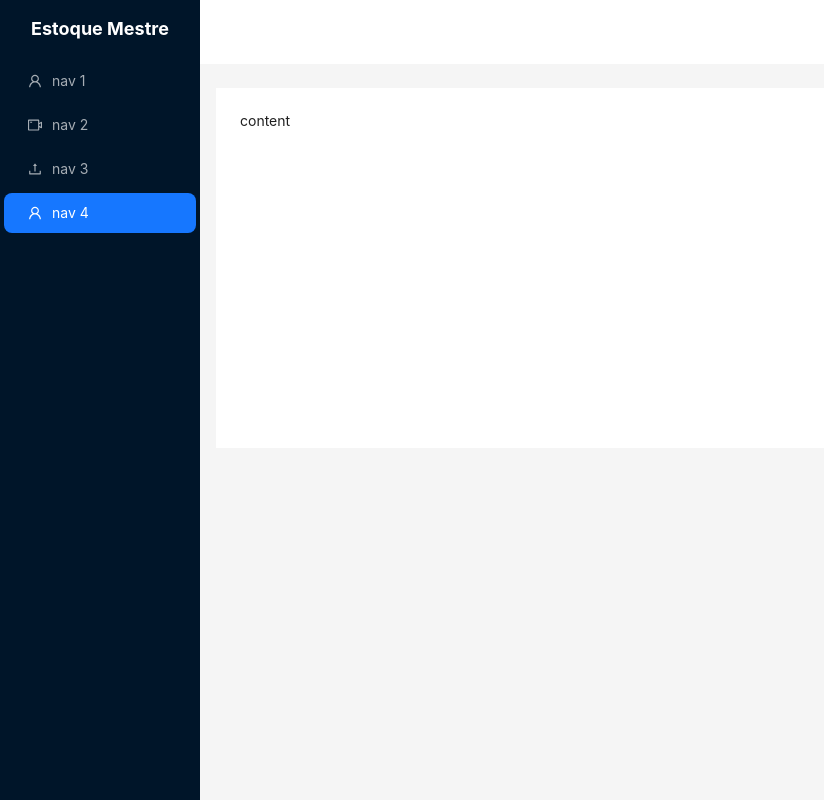
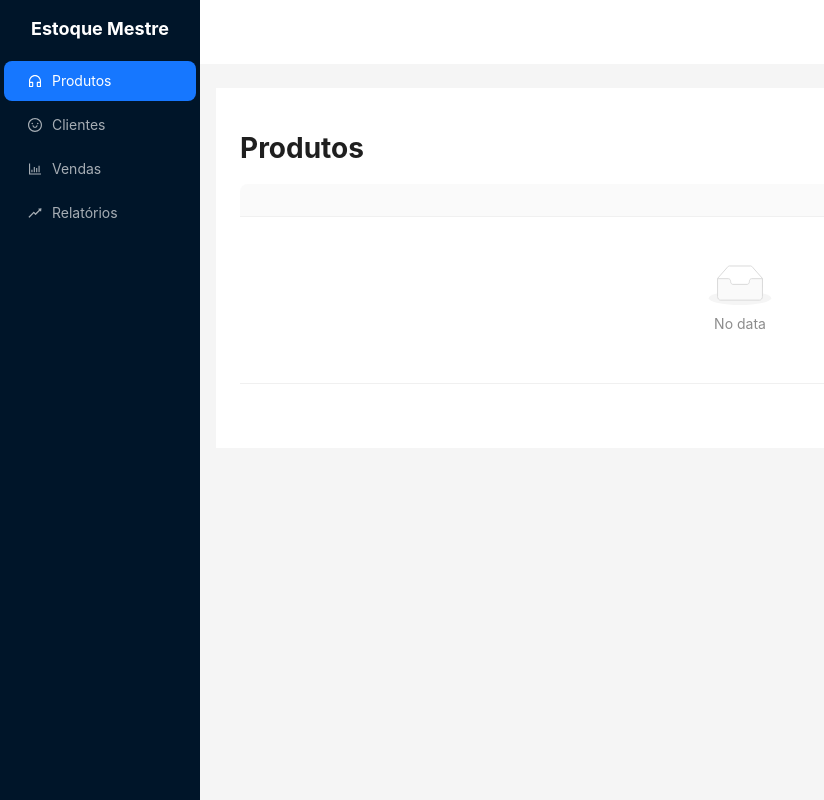
Before and after one commit to josecarlos19/uni-topicos, a Next.js app in the folder frontend/: page / in a window 1280 px wide. Shown: the top 800 px of the page, without its empty margins (0-824 px from the left). Built offline with nearby package versions, Linux system fonts and the light colour scheme.

Commit message:
ft: crated table

```diff
--- /dev/null
+++ b/frontend/src/components/TableList.tsx
@@ -0,0 +1,30 @@
+import { Table } from "antd";
+const { Column } = Table;
+
+interface tableColumn {
+  title: string;
+  dataIndex: string;
+  key: string;
+}
+
+interface Props {
+  colums: tableColumn[];
+  data: any[];
+}
+
+const TableComponent = ({ colums, data }: Props) => {
+  console.log(colums);
+  return (
+    <Table dataSource={data}>
+      {colums.map((column) => (
+        <Column
+          title={column.title}
+          dataIndex={column.dataIndex}
+          key={column.key}
+        />
+      ))}
+    </Table>
+  );
+};
+
+export default TableComponent;
--- a/frontend/src/pages/index.tsx
+++ b/frontend/src/pages/index.tsx
@@ -1,7 +1,13 @@
-import React from 'react';
-import { UploadOutlined, UserOutlined, VideoCameraOutlined } from '@ant-design/icons';
-import { Layout, Menu, theme } from 'antd';
-import styles from '../styles/Home.module.css'
+import React, { useState } from "react";
+import styles from "../styles/Home.module.css";
+import {
+  CustomerServiceOutlined,
+  SmileOutlined,
+  BarChartOutlined,
+  RiseOutlined,
+} from "@ant-design/icons";
+import { Layout, Menu, theme } from "antd";
+import TableList from "@/components/TableList";
 
 const { Header, Content, Footer, Sider } = Layout;
 
@@ -10,19 +16,40 @@ const App: React.FC = () => {
     token: { colorBgContainer },
   } = theme.useToken();
 
+  const [currentLabel, setCurrentLabel] = useState("Produtos");
+
+  const sideBarItens = [
+    {
+      icon: CustomerServiceOutlined,
+      label: "Produtos",
+      key: 1,
+    },
+    {
+      icon: SmileOutlined,
+      label: "Clientes",
+      key: 2,
+    },
+    {
+      icon: BarChartOutlined,
+      label: "Vendas",
+      key: 3,
+    },
+    {
+      icon: RiseOutlined,
+      label: "Relatórios",
+      key: 4,
+    },
+  ];
+
+  function changeSideBarItem(event: any) {
+    const label = sideBarItens.find((item) => +item.key === +event.key);
+    setCurrentLabel(label!.label);
+  }
+
   return (
     <Layout>
-      <Sider
-        breakpoint="lg"
-        collapsedWidth="0"
-        onBreakpoint={(broken) => {
-          console.log(broken);
-        }}
-        onCollapse={(collapsed, type) => {
-          console.log(collapsed, type);
-        }}
-      >
-        <div className="demo-logo-vertical" >
+      <Sider breakpoint="lg" collapsedWidth="0">
+        <div>
           <div className={styles.logo}>
             <p>Estoque Mestre</p>
           </div>
@@ -30,24 +57,40 @@ const App: React.FC = () => {
         <Menu
           theme="dark"
           mode="inline"
-          defaultSelectedKeys={['4']}
-          items={[UserOutlined, VideoCameraOutlined, UploadOutlined, UserOutlined].map(
-            (icon, index) => ({
-              key: String(index + 1),
-              icon: React.createElement(icon),
-              label: `nav ${index + 1}`,
-            }),
-          )}
+          onClick={(e) => changeSideBarItem(e)}
+          defaultSelectedKeys={["1"]}
+          items={sideBarItens.map((item, index) => ({
+            key: String(index + 1),
+            icon: React.createElement(item.icon),
+            label: item.label,
+          }))}
         />
       </Sider>
       <Layout>
-        <Header style={{ padding: 0, background: colorBgContainer, display: 'flex', justifyContent: 'center', alignItems: 'center' }} >
-
-        </Header>
-        <Content style={{ margin: '24px 16px 0', height: '100vh' }}>
-          <div style={{ padding: 24, minHeight: 360, background: colorBgContainer }}>content</div>
+        <Header
+          style={{
+            padding: 0,
+            background: colorBgContainer,
+            display: "flex",
+            justifyContent: "center",
+            alignItems: "center",
+          }}
+        ></Header>
+        <Content style={{ margin: "24px 16px 0", height: "100vh" }}>
+          <div
+            style={{
+              padding: 24,
+              minHeight: 360,
+              background: colorBgContainer,
+            }}
+          >
+            <h1>{currentLabel}</h1>
+            <TableList data={[]} colums={[]} />
+          </div>
         </Content>
-        <Footer style={{ textAlign: 'center' }}>Ant Design ©2023 Created by Ant UED</Footer>
+        <Footer style={{ textAlign: "center" }}>
+          Estoque Mestre ©2023 Created by Uninassau Team
+        </Footer>
       </Layout>
     </Layout>
   );
```
Also changed, not shown: frontend/package.json (+9 -1 lines), frontend/.eslintrc.js (added), 2 other files (tests, documents, lock files or other folders).
